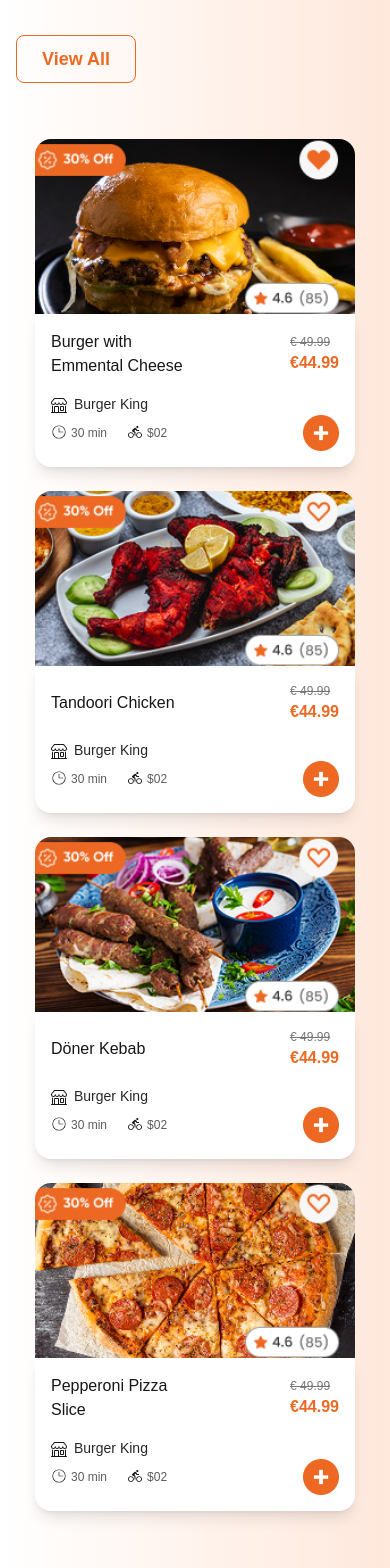
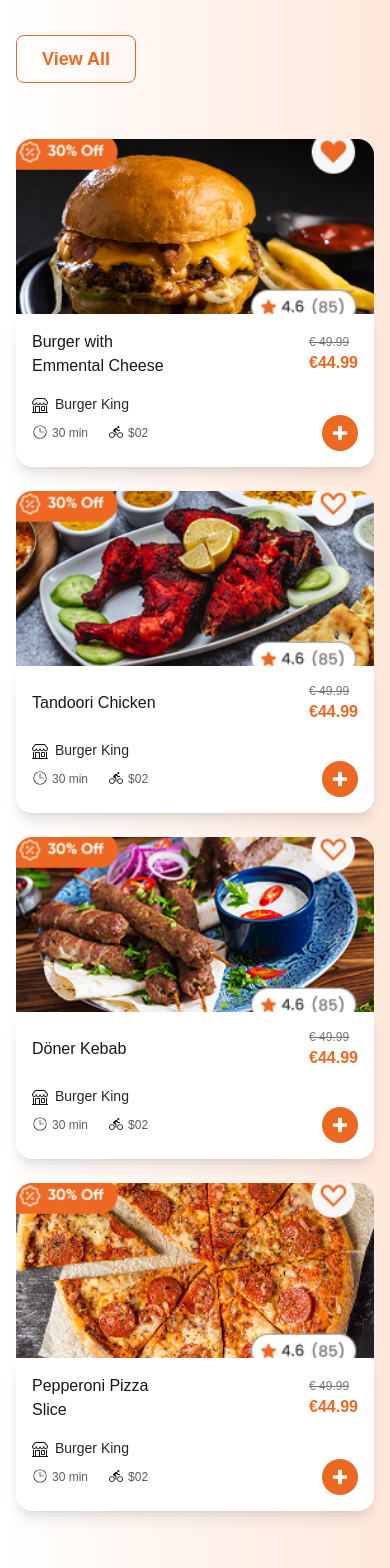
Before and after one commit to pronoy656/job-task, a Next.js app: page / in a window 390 px wide. Shown: the part 1960-3528 px from the top of the page. Built offline with nearby package versions, Linux system fonts and the light colour scheme; a web font is replaced by a local one.

Commit message:
responsive issue fixed

```diff
--- a/src/components/Homepage/AppIntro.jsx
+++ b/src/components/Homepage/AppIntro.jsx
@@ -55,7 +55,7 @@ export default function AppIntro() {
         </div>
 
         {/* Background Shape */}
-        <div className="absolute -bottom-20 md:-bottom-32 w-full flex justify-center md:justify-start">
+        <div className="absolute -bottom-95 md:-bottom-32 w-full flex justify-center md:justify-start">
           <img
             className="h-[200px] md:h-[298px]"
             src="Rectangle 8769.png"
@@ -65,38 +65,38 @@ export default function AppIntro() {
       </div>
 
       {/* Statistics */}
-      <div className="max-w-7xl mx-auto mt-8 md:-mt-5 md:-mb-16 relative z-10 px-4 md:px-0">
+      <div className="max-w-7xl mx-auto mt-12 md:-mt-5 md:-mb-16 relative z-10 px-4 md:px-0">
         <div className="w-full md:w-[637px] md:ml-[51px] bg-[#ED6923] rounded-xl py-6 md:py-0">
           <div className="flex flex-wrap md:flex-nowrap justify-around md:justify-between text-center md:text-left">
             <div className="mb-4 md:mb-0">
-              <p className="text-[32px] md:text-[40px] font-[700] text-white">
+              <p className="text-[22px] md:text-[40px] font-[700] text-white">
                 100+
               </p>
-              <p className="text-[16px] md:text-[20px] font-[400] text-white">
+              <p className="text-[10px] md:text-[20px] font-[400] text-white">
                 Food Menu
               </p>
             </div>
             <div className="mb-4 md:mb-0">
-              <p className="text-[32px] md:text-[40px] font-[700] text-white">
+              <p className="text-[22px] md:text-[40px] font-[700] text-white">
                 100+
               </p>
-              <p className="text-[16px] md:text-[20px] font-[400] text-white">
+              <p className="text-[10px] md:text-[20px] font-[400] text-white">
                 Downloads
               </p>
             </div>
             <div className="mb-4 md:mb-0">
-              <p className="text-[32px] md:text-[40px] font-[700] text-white">
+              <p className="text-[22px] md:text-[40px] font-[700] text-white">
                 20+
               </p>
-              <p className="text-[16px] md:text-[20px] font-[400] text-white">
+              <p className="text-[10px] md:text-[20px] font-[400] text-white">
                 Positive reviews
               </p>
             </div>
             <div>
-              <p className="text-[32px] md:text-[40px] font-[700] text-white">
+              <p className="text-[22px] md:text-[40px] font-[700] text-white">
                 4.7
               </p>
-              <p className="text-[16px] md:text-[20px] font-[400] text-white">
+              <p className="text-[10px] md:text-[20px] font-[400] text-white">
                 Average Review
               </p>
             </div>
--- a/src/components/Homepage/Popularfood.jsx
+++ b/src/components/Homepage/Popularfood.jsx
@@ -30,7 +30,7 @@ export default function Popularfood() {
 
         <div className="flex flex-wrap md:flex-nowrap justify-between mt-14 gap-6">
           {/* Donuts */}
-          <div className="w-full md:w-auto max-w-[320px] mx-auto md:mx-0">
+          <div className="w-full md:w-auto max-w-[420px] mx-auto md:mx-0">
             <img
               className="w-full h-[175px] rounded-tl-2xl rounded-tr-2xl object-cover"
               src="image-resize (6).png"
@@ -90,7 +90,7 @@ export default function Popularfood() {
 
           {/* Repeat same pattern for each card */}
           {/* Tandoori Chicken */}
-          <div className="w-full md:w-auto max-w-[320px] mx-auto md:mx-0">
+          <div className="w-full md:w-auto max-w-[420px] mx-auto md:mx-0">
             <img
               className="w-full h-[175px] rounded-tl-2xl rounded-tr-2xl object-cover"
               src="image-resize.png"
@@ -149,7 +149,7 @@ export default function Popularfood() {
           </div>
 
           {/* Döner Kebab */}
-          <div className="w-full md:w-auto max-w-[320px] mx-auto md:mx-0">
+          <div className="w-full md:w-auto max-w-[420px] mx-auto md:mx-0">
             <img
               className="w-full h-[175px] rounded-tl-2xl rounded-tr-2xl object-cover"
               src="image-resize (1).png"
@@ -208,7 +208,7 @@ export default function Popularfood() {
           </div>
 
           {/* Pepperoni Pizza */}
-          <div className="w-full md:w-auto max-w-[320px] mx-auto md:mx-0">
+          <div className="w-full md:w-auto max-w-[420px] mx-auto md:mx-0">
             <img
               className="w-full h-[175px] rounded-tl-2xl rounded-tr-2xl object-cover"
               src="image-resize (2).png"
```
